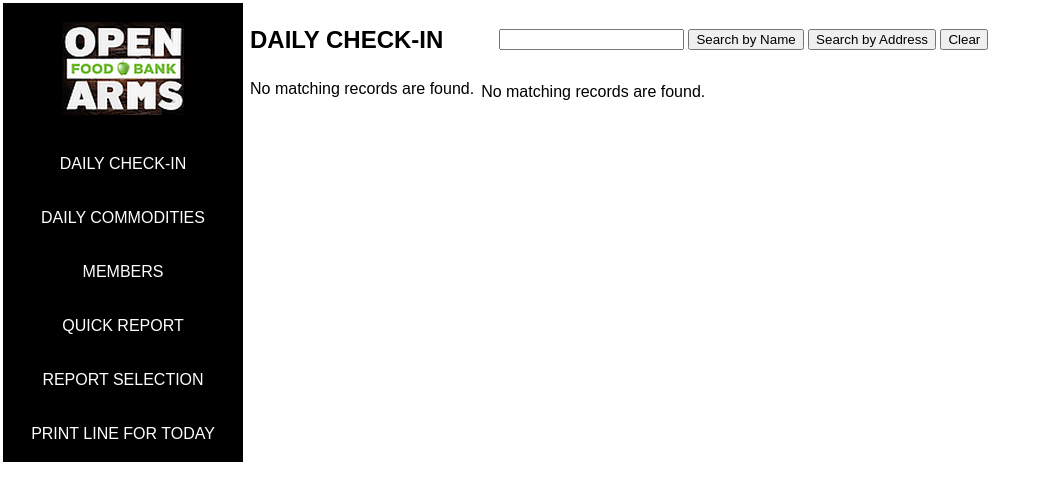
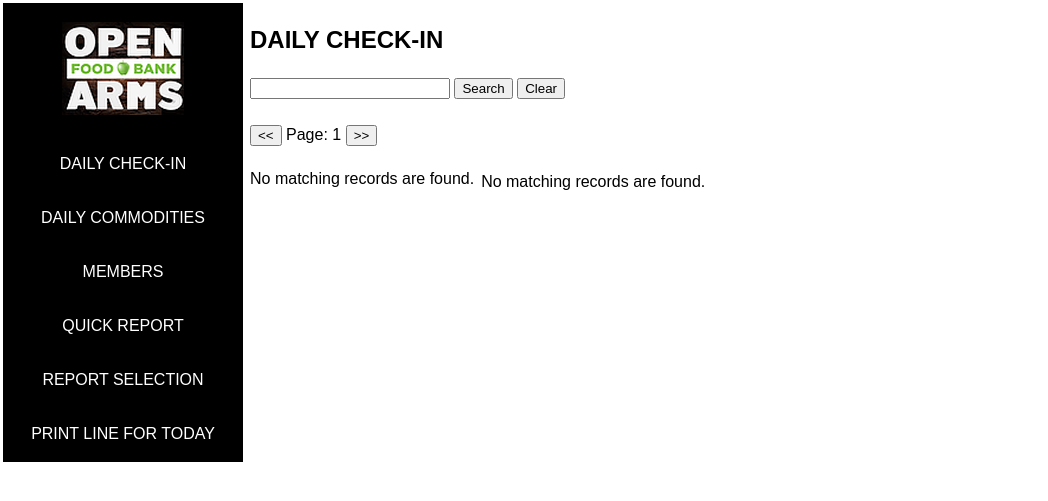
Before and after one commit to Kaisharga/openarms, a PHP site: page /daily_checkin.php in a window 1280 px wide. Shown: the top 501 px of the page, without its empty margins (0-1048 px from the left). Run offline with PHP 8.4, Linux system fonts and the light colour scheme; data that the repository does not hold is empty.

Commit message:
Implemented pagination on check-in screen.

```diff
--- a/checkin_list.php
+++ b/checkin_list.php
@@ -29,38 +29,46 @@ if ($res = mysqli_query($link, $maxboxline)) {
 $mline++;
 $mbox++;
 $mboxline++;
+$page = (intval(isset($_GET['page']) ? $_GET['page'] : '1') - 1) * 20;
 
 echo "<table><tr><td>";
 
 $sql = "
-SELECT m.*,
+SELECT mem.*,
 (
     SELECT COALESCE(MAX(v.visit_date), 0)
     FROM visits v
-    WHERE m.member_id=v.member_id AND MONTH(v.visit_date) = MONTH(CURDATE()) AND YEAR(v.visit_date) = YEAR(CURDATE())AND commodities_box_pack > 0
+    WHERE mem.member_id=v.member_id AND MONTH(v.visit_date) = MONTH(CURDATE()) AND YEAR(v.visit_date) = YEAR(CURDATE()) AND v.commodities_box_pack > 0
 ) last_commodities
-,ROW_NUMBER() OVER (ORDER BY LAST_NAME ASC) AS intRow
-FROM members m
+,ROW_NUMBER() OVER (ORDER BY mem.last_name ASC) AS intRow
+FROM
+(
+SELECT m.*
+FROM
+members m
 WHERE 1=1
 ";
 
-if (isset($_GET['search']) && isset($_GET['search_name'])) {
+if (isset($_GET['search']))
+{
 	$text = $_GET['search'];
-	$sql = $sql . " AND (m.first_name LIKE '%" . $text . "%' OR m.last_name LIKE '%" . $text . "%')";
-} else if (isset($_GET['search']) && isset($_GET['search_addr'])) {
-		$text = $_GET['search'];
-		$sql = $sql . " AND (m.addr_line_1 LIKE '%" . $text . "%' OR m.addr_line_2 LIKE '%" . $text . "%' OR m.city LIKE '%" . $text . "%' OR m.zipcode LIKE '%" . $text . "%')";
+	$sql = $sql . " AND (m.first_name LIKE '%" . $text . "%' OR m.last_name LIKE '%" . $text . "%'";
+	$sql = $sql . " OR m.addr_line_1 LIKE '%" . $text . "%' OR m.addr_line_2 LIKE '%" . $text . "%' OR m.city LIKE '%" . $text . "%' OR m.zipcode LIKE '%" . $text . "%')";
 }
 
 $sql = $sql . "
-ORDER BY LAST_NAME ASC
+ORDER BY m.last_name ASC, m.first_name ASC
+"
+. "LIMIT " . $page . ",20"
+. "
+) mem
 ";
 
 if ($res = mysqli_query($link, $sql)) {
     if (mysqli_num_rows($res) > 0) {
 		echo "<table bgcolor=black><tr><td>";
 		echo "<table bgcolor=white valign=top border=1 padding=16>";
-    echo "<tr><th align=left>Name <i>(Family size)</i></th><th align=right>Commodities Box</th><th></th></tr>";
+    echo "<tr><th align=left>Name <i>(Family size)</i></th><th align=left>Address</th><th>Commodities Box</th><th></th></tr>";
 
 		while ($row = mysqli_fetch_array($res)) {
 			echo "<form action=checkit_in.php method=POST>";
@@ -80,7 +88,10 @@ if ($res = mysqli_query($link, $sql)) {
 			}
 
 			echo $row['last_name'].",".$row['first_name']." (".$row['family_size'].")";
-			echo "</font></td><td align=center><font size=+2 color=white>";
+			echo "</font></td><td><p style='color:white;margin:5px;'>";
+			echo $row['addr_line_1']."<br>".$row['addr_line_2']."<br>".$row['city'].", ".$row['state']." ".$row['zipcode'];
+			echo "</p></td>";
+			echo "<td align=center><font size=+2 color=white>";
 
 			if($row['last_commodities'] == 0) {
 				echo "eligible <input type=checkbox name=commodities> ";
--- a/daily_checkin.php
+++ b/daily_checkin.php
@@ -1,22 +1,56 @@
 <?php
 INCLUDE("header.php");
 ?>
-
+<script>
+function customReset()
+{
+    document.getElementById("search").value = "";
+		document.getElementById("page").value = "1";
+}
+function incrementPage()
+{
+	let pageNum = document.getElementById("page").value;
+	document.getElementById("page").value = parseInt(pageNum) + 1;
+}
+function decrementPage()
+{
+	let pageNum = parseInt(document.getElementById("page").value);
+	pageNum = pageNum > 1 ? pageNum - 1 : pageNum;
+	document.getElementById("page").value = pageNum;
+}
+function resetPage()
+{
+	document.getElementById("page").value = 1;
+}
+</script>
 <div>
 <table>
-<tr><td>
-<h2 valign=top>DAILY CHECK-IN</h2>
-</td><td>
-	<form action=daily_checkin.php method=GET style='display:inline-block'>
-	<font color=white>Name:</font>
-	<input type=text name='search' />
-	<button type="submit" name="search_name" value="search_name">Search by Name</button>
-	<button type="submit" name="search_addr" value="search_addr">Search by Address</button>
-	<button type="reset">Clear</button>
-	</form>
-</td></tr>
+<tr>
+	<td>
+		<h2 valign=top>DAILY CHECK-IN</h2>
+	</td>
+</tr>
+<form action=daily_checkin.php method=GET style='display:inline-block'>
+<tr>
+	<td>
+			<input type="text" id='search' name='search' style='width:200px;' value="<?php echo (isset($_GET['search'])) ? htmlspecialchars($_GET['search']) : ''; ?>" />
+			<button type="submit" onclick="resetPage();">Search</button>
+			<button type="submit" onclick="customReset();">Clear</button>
+	</td>
+</tr>
+<tr><td>&nbsp;</td></tr>
+<tr>
+	<td>
+		<input type='hidden' id='page' name='page' value="<?php echo (isset($_GET['page'])) ? $_GET['page'] : '1'; ?>" />
+		<button type='submit' onclick='decrementPage();'>&lt;&lt;</button>
+		Page: <?php echo (isset($_GET['page'])) ? $_GET['page'] : '1'; ?>
+		<button type='submit' onclick='incrementPage();'>&gt;&gt;</button>
+	</td>
+</tr>
+</form>
 </table>
 </div>
+<br>
 
 <?php
 
--- a/database_structure.sql
+++ b/database_structure.sql
@@ -88,6 +88,8 @@ ALTER TABLE `members`
   MODIFY `member_id` int(11) NOT NULL AUTO_INCREMENT, AUTO_INCREMENT=1780;
 COMMIT;
 
+CREATE INDEX `ix_last_name` ON `members` (`last_name`);
+
 /*!40101 SET CHARACTER_SET_CLIENT=@OLD_CHARACTER_SET_CLIENT */;
 /*!40101 SET CHARACTER_SET_RESULTS=@OLD_CHARACTER_SET_RESULTS */;
 /*!40101 SET COLLATION_CONNECTION=@OLD_COLLATION_CONNECTION */;
```
